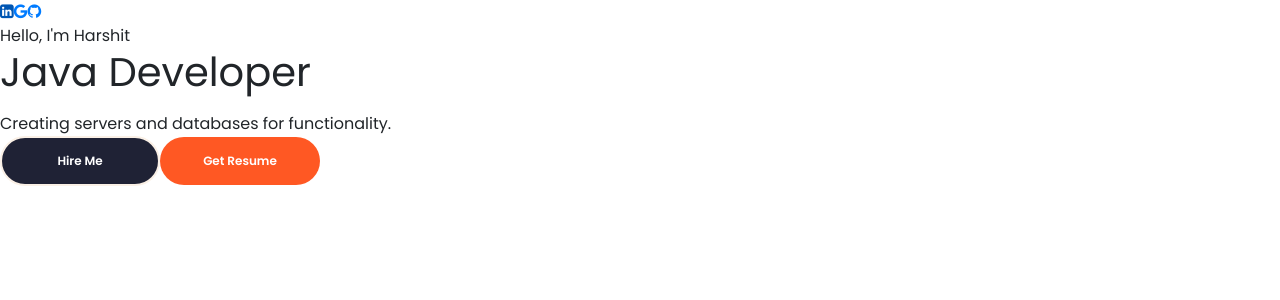
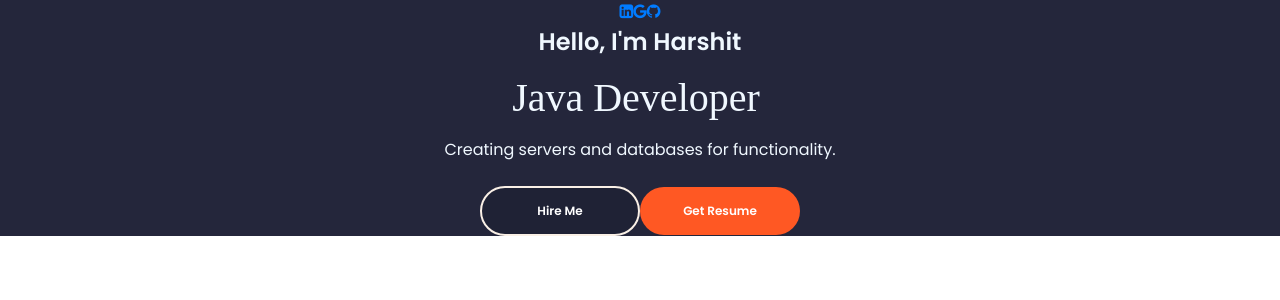
Before and after one commit to Harshit1047/Portfolio, a React (Create React App) app in the folder client/: page / in a window 1280 px wide. Shown: the top 300 px of the page. Built offline with nearby package versions, Linux system fonts and the light colour scheme; a web font is replaced by a local one.

Commit message:
style added

```diff
--- a/client/src/PortfolioContainer/Home/Profile.css
+++ b/client/src/PortfolioContainer/Home/Profile.css
@@ -0,0 +1,27 @@
+.profile-container{
+    display:flex;
+    align-items:center;
+    text-align:center;
+    justify-content:center;
+    height:10%;
+    min-height:fit-content;
+    background-image: url("../../assets/bg.jpg");
+}
+.profile-parent{
+    display: flex;
+    align-items: center;
+    color: aliceblue;
+}
+.profile-details-name{
+    font-size: 24px;
+    font-family: "Poppins SemiBold";
+}
+.profile-details-role{
+    display: flex;
+    flex-direction: column;
+    margin: 14px 0 24px 0;
+}
+.profile-details-role h1{
+    font-size: 40px;
+    font-family: cursive;
+}
--- a/client/src/PortfolioContainer/Home/Profile.js
+++ b/client/src/PortfolioContainer/Home/Profile.js
@@ -1,5 +1,6 @@
 import React from 'react'
 import Typical from 'react-typical'
+import "./Profile.css";
 export default function Profile() {
     return (
         <div className='profile-container'>
--- a/client/src/index.css
+++ b/client/src/index.css
@@ -118,6 +118,7 @@ body ::-webkit-scrollbar-thumb {
   font-size: 12px;
   background-color: #ff5823;
 }
+
 @media only screen and (max-width: 568px) {
   .highlighted-btn {
     z-index: -900;
```
